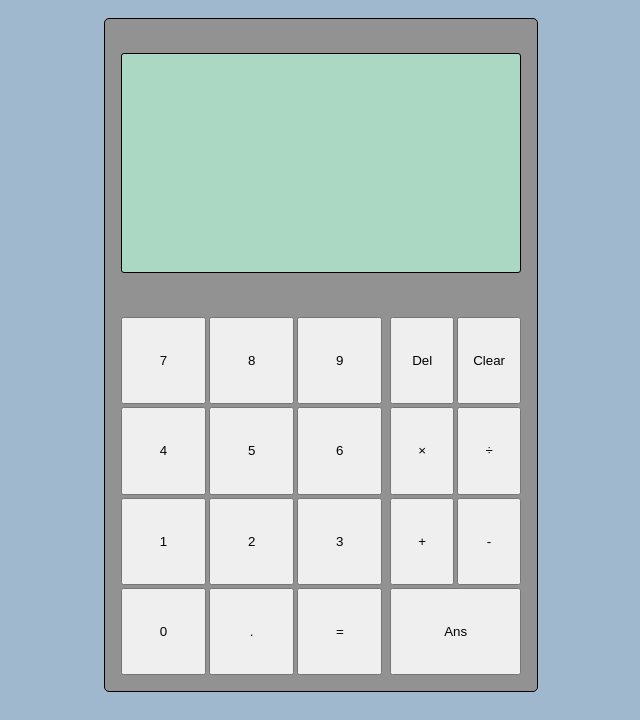
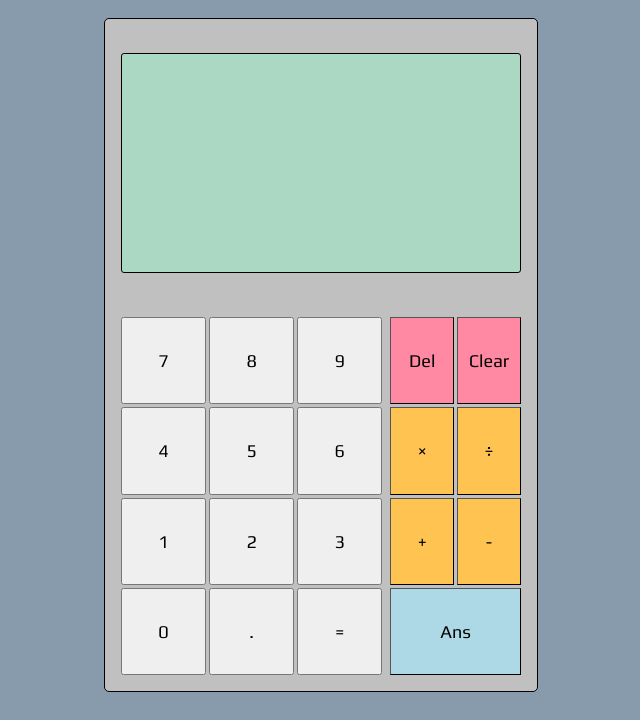
Before and after one commit to climaxmba/Calculator, a plain HTML site: page index.html in a window 1280 px wide. Shown: the top 720 px of the page, without its empty margins (319-959 px from the left). Drawn offline with nearby package versions, Linux system fonts and the light colour scheme.

Commit message:
Modify colors, borders & fonts

```diff
--- a/style.css
+++ b/style.css
@@ -2,7 +2,7 @@
 
 body {
     margin: 0;
-    background-color: #a0b8ce;
+    background-color: #889bad;
     display: flex;
     flex-direction: column;
     align-items: center;
@@ -12,7 +12,7 @@ body {
 #calc {
     border: 1px solid black;
     border-radius: 5px;
-    background-color: #929292;
+    background-color: #c0c0c0;
     height: 80vh;
     width: 50vh;
     padding: 16px;
@@ -64,13 +64,44 @@ body {
     gap: 3px;
 }
 
+.calc-btns {
+    font-family: Play, 'Open Sans', sans-serif;
+    font-size: large;
+}
+
+#del,
+#clear {
+    border: 1px outset black;
+    background-color: #ff88a2;
+}
+
+#del:active,
+#clear:active {
+    background-color: #d87188;
+}
+
+.operators {
+    background-color: #ffc352;
+    border: 1px outset black;
+}
+
+.operators:active {
+    background-color: #e0ab48;
+}
+
 #ans {
     grid-column-start: -3;
     grid-column-end: -1;
+    border: 1px outset black;
+    background-color: lightblue;
+}
+
+#ans:active {
+    background-color: #93b7c4;
 }
 
 a {
-    color: black;
+    color: white;
     text-decoration: none;
     display: flex;
     font-size: 18px;
```
